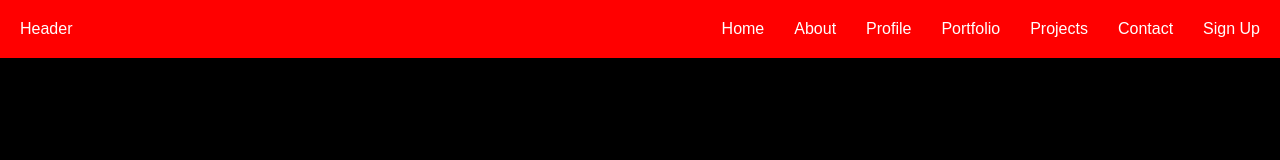
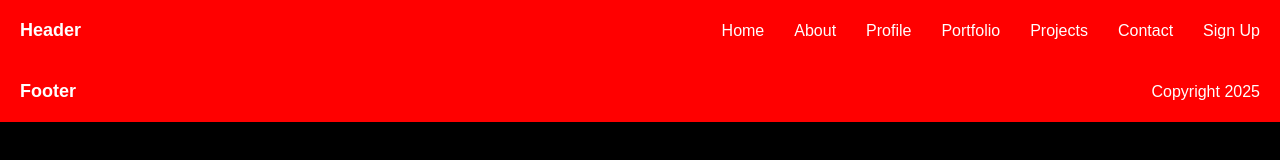
Before and after one commit to roanoarounik/Website-Layout, a plain HTML site: page index.html in a window 1280 px wide. Drawn offline with Linux system fonts and the light colour scheme.

Commit message:
Added Footer Bar

```diff
--- a/index.html
+++ b/index.html
@@ -8,7 +8,7 @@
 </head>
 <body>
     <header class="flex spaceBetween bar">
-        Header
+        <a href="./" class="bold titleText">Header</a>
         <div class="headerItems flex spaceBetween gap30">
             <a href="./">Home</a>
             <a href="#">About</a>
@@ -19,5 +19,14 @@
             <a href="#">Sign Up</a>
         </div>
     </header>
+
+    <!-- Main Content Will Go Here -->
+
+    <footer class="flex spaceBetween bar">
+        <a href="./" class="bold titleText">Footer</a>
+        <div class="headerItems flex spaceBetween gap30">
+            Copyright 2025
+        </div>
+    </footer>
 </body>
 </html>
--- a/styles/styles.css
+++ b/styles/styles.css
@@ -4,6 +4,12 @@ body {
     background: black;
     font-family: Arial, Helvetica, sans-serif;
 }
+
+.titleText {
+    font-size: large;
+}
+
+.bold {font-weight: bold;}
 
 .gap5 { gap: 5px; grid-gap: 5px; }
 .gap10 { gap: 10px; grid-gap: 10px; }
```
